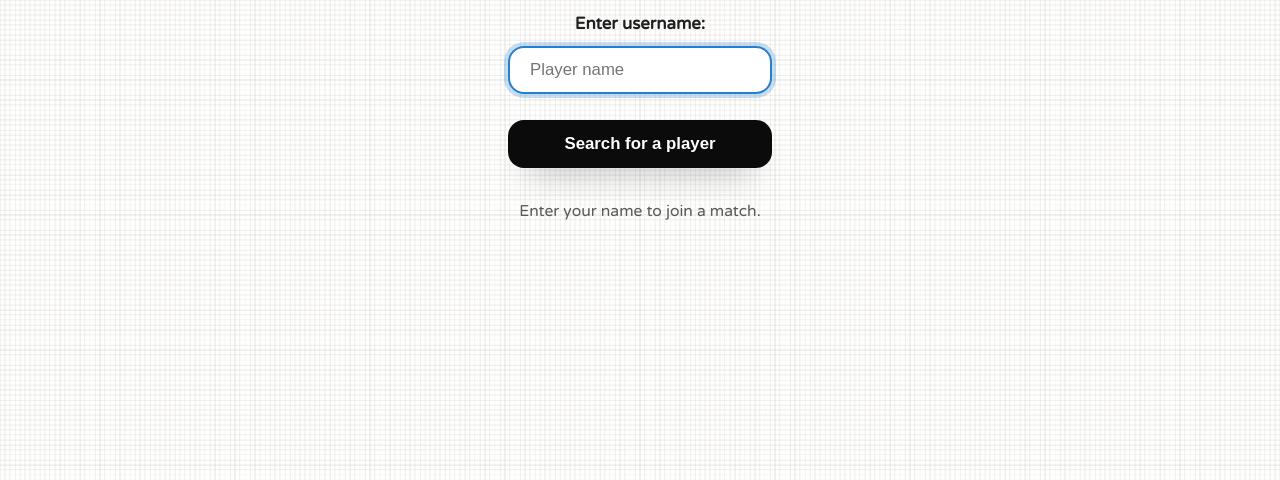
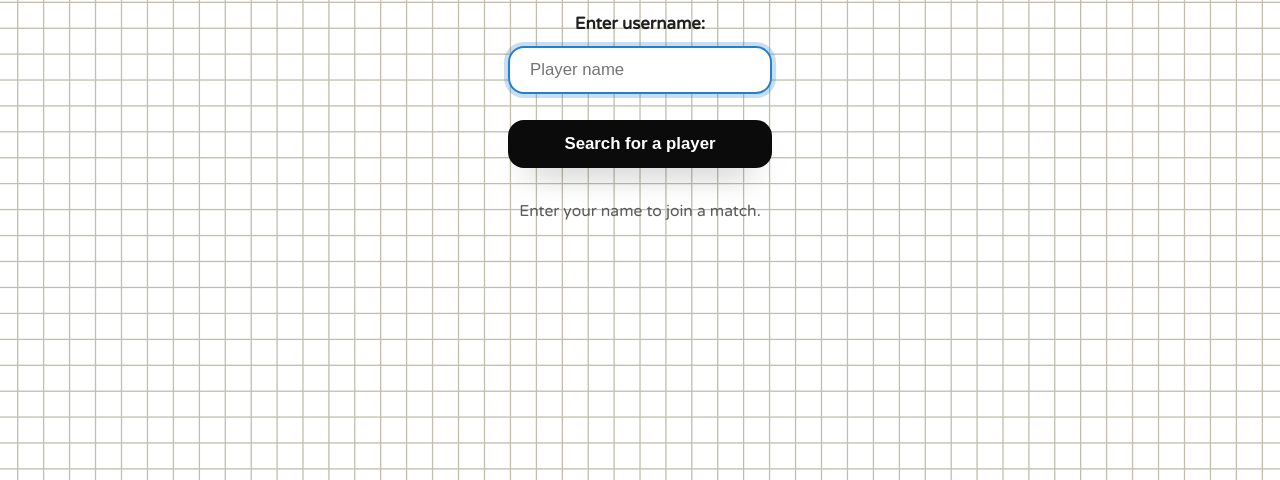
Before and after one commit to davenarchives/realtime-tictactoe, a website: page index.html in a window 1280 px wide. Shown: the part 320-800 px from the top of the page. Drawn offline with nearby package versions, Linux system fonts and the light colour scheme; no server answers.

Commit message:
grid-bg made bigger

```diff
--- a/style.css
+++ b/style.css
@@ -21,7 +21,7 @@ body {
   background-color: #fffdf8;
   background-image: url("grid-background.png");
   background-position: center;
-  background-size: 135px 135px;
+  background-size: 700px 700px;
   background-repeat: repeat;
   font-family: 'Varela Round', 'Segoe UI', sans-serif;
   color: var(--color-text);
```
